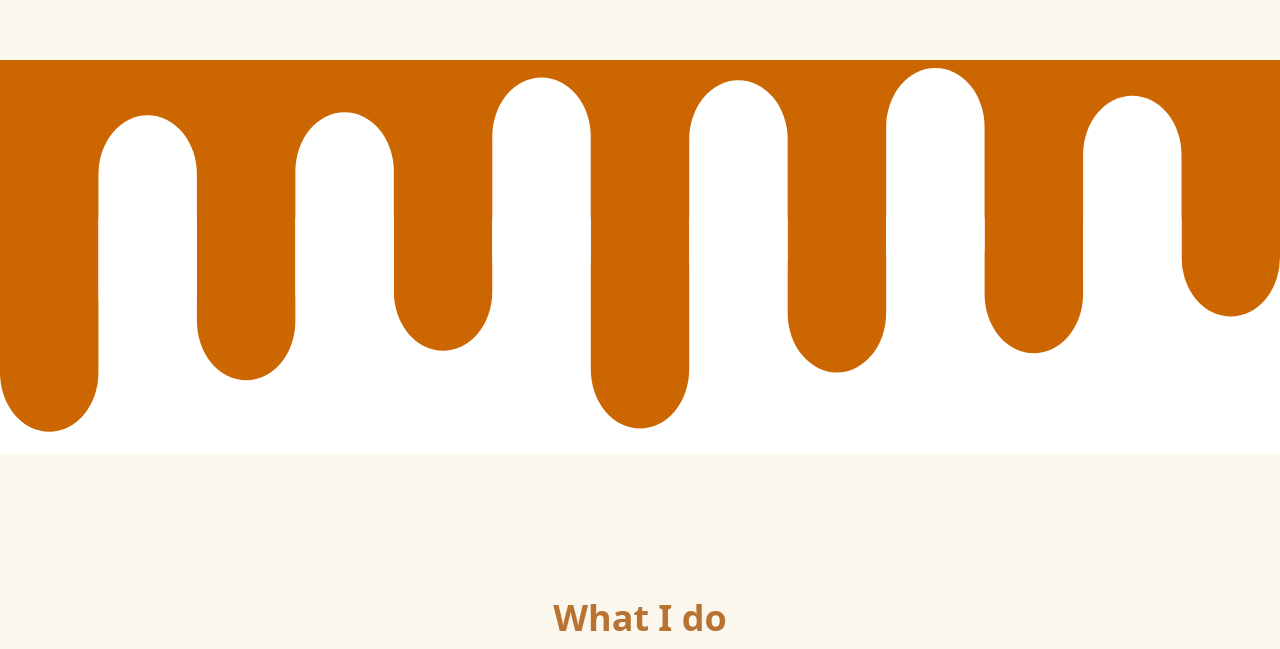
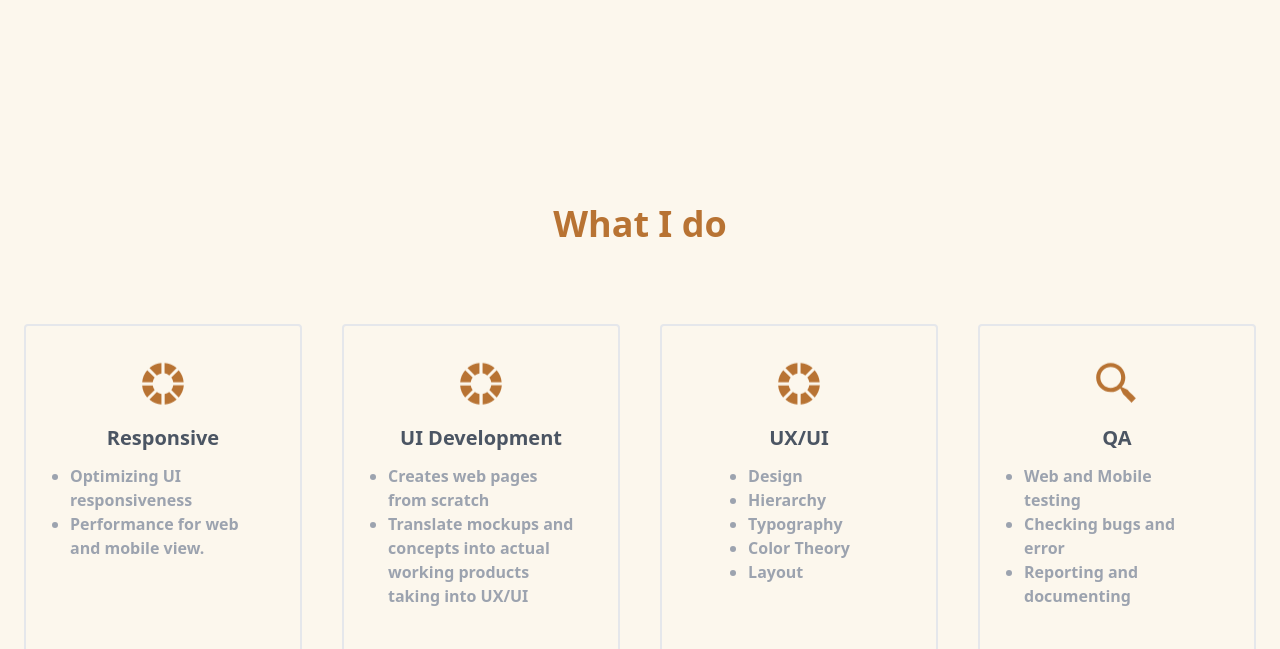
Before and after one commit to naralcantara001/nar-alcantara, a Next.js app: page / in a window 1280 px wide. Shown: the part 740-1389 px from the top of the page. Built offline with nearby package versions, Linux system fonts and the light colour scheme.

Commit message:
remove melting page.js

```diff
--- a/src/app/page.js
+++ b/src/app/page.js
@@ -68,25 +68,6 @@ export default function Home() {
       </div>
     </section>
 
-          {/* melting */}
-          <svg xmlns="http://www.w3.org/2000/svg" version="1.1" xmlns:xlink="http://www.w3.org/1999/xlink" xmlns:svgjs="http://svgjs.dev/svgjs" viewBox="0 0 325 100"><rect width="100%" height="100%" fill="hsl(0, 0%, 100%)"></rect><g fill="hsl(30, 100%, 40%)">
-    <rect width="100%" height="40" fill="hsl(30, 100%, 40%)"></rect>
-
-    <rect x="0" width="7.69%" height="94.37315614755272" rx="15"></rect>
-      <rect x="50" width="7.69%" height="81.29608255157426" rx="15"></rect>
-      <rect x="100" width="7.69%" height="73.83089949033989" rx="15"></rect>
-      <rect x="150" width="7.69%" height="93.54740161315121" rx="15"></rect>
-      <rect x="200" width="7.69%" height="79.32744790509024" rx="15"></rect>
-      <rect x="250" width="7.69%" height="74.47925792956535" rx="15"></rect>
-      <rect x="300" width="7.69%" height="65.13425514466068" rx="15"></rect>
-  </g><g fill="hsl(0, 0%, 100%)">
-    <rect x="25" y="13.997878381263108" width="7.69%" height="60" rx="15"></rect>
-      <rect x="75" y="13.248507640346205" width="7.69%" height="60" rx="15"></rect>
-      <rect x="125" y="4.443367748243183" width="7.69%" height="60" rx="15"></rect>
-      <rect x="175" y="5.126402215942305" width="7.69%" height="60" rx="15"></rect>
-      <rect x="225" y="2.044690481153736" width="7.69%" height="60" rx="15"></rect>
-      <rect x="275" y="9.092860188024103" width="7.69%" height="60" rx="15"></rect>
-  </g></svg>
 
     <section class='h-auto xl:h-screen flex flex-col items-center pt-36 dark:bg-[#645452] bg-[#FCF7ED]'>
       <h3 className='text-[#B87333] font-bold text-3xl sm:text-4xl'>What I do</h3>
```
